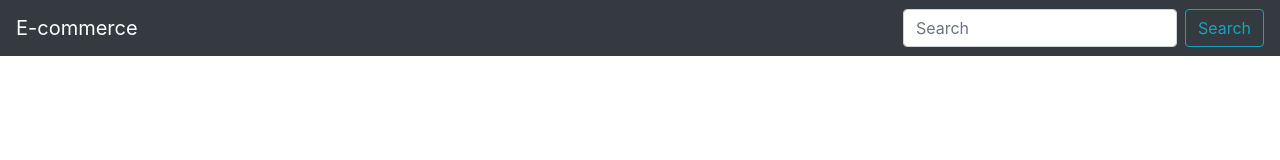
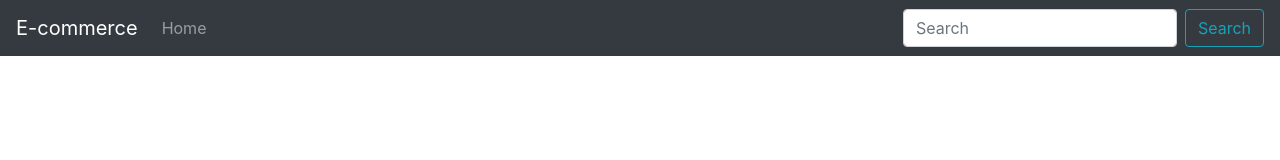
Before and after one commit to juanbonami/e-commerce-front-end, a React (Create React App) app: page / in a window 1280 px wide. Shown: the top 160 px of the page. Built offline with nearby package versions, Linux system fonts and the light colour scheme.

Commit message:
added Link component for home page

```diff
--- a/src/App.js
+++ b/src/App.js
@@ -8,7 +8,7 @@ function App() {
       <Navbar bg="dark" variant="dark">
     <Navbar.Brand href="#home">E-commerce</Navbar.Brand>
     <Nav className="mr-auto">
-
+      <Nav.Link href="#home">Home</Nav.Link>
 
 
     </Nav>
```
